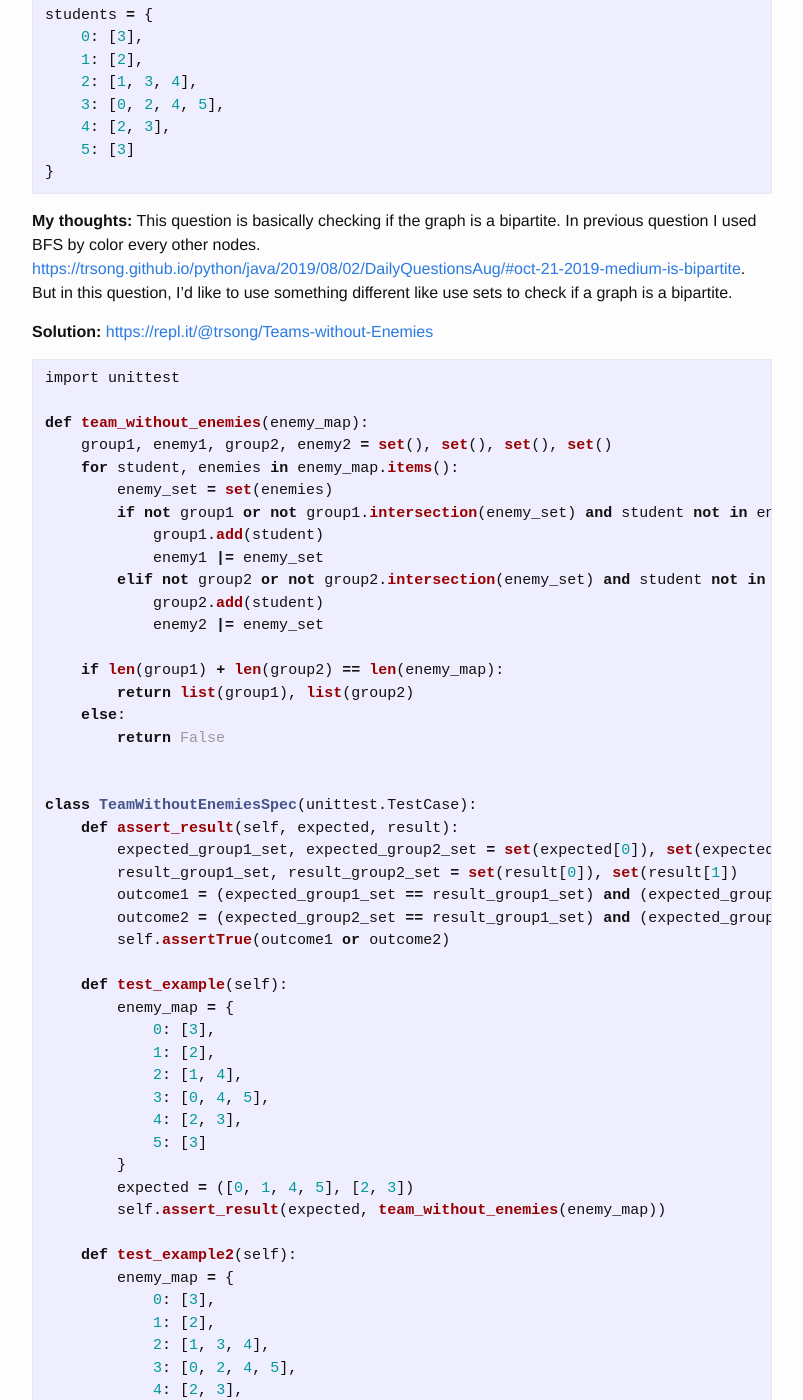
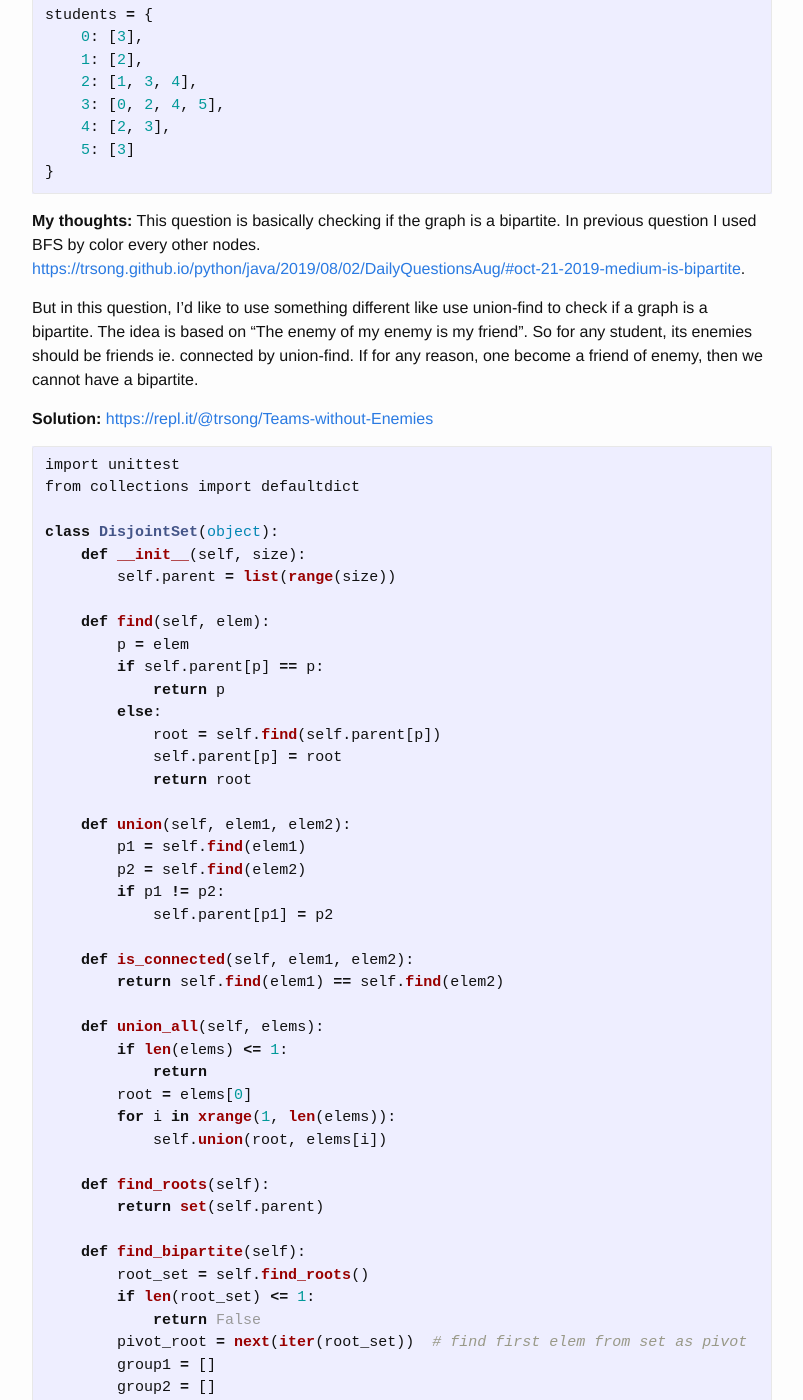
Before and after one commit to trsong/trsong.github.io, a Jekyll site: the page built from _posts/2020-02-01-DailyQuestionsFeb.md, in a window 1280 px wide and 1400 px high, scrolled down 9350 px. Shown: the whole window, without its empty margins (238-1041 px from the left). Built offline with Jekyll 4.4.1, drawn with Linux system fonts in a browser that asks for light colours; some of the changed text lies outside the part shown.

Commit message:
Fix incorrect solution in Feb 4 Solution

````diff
--- a/_posts/2020-02-01-DailyQuestionsFeb.md
+++ b/_posts/2020-02-01-DailyQuestionsFeb.md
@@ -411,27 +411,85 @@ students = {
 }
 ```
 
-**My thoughts:** This question is basically checking if the graph is a bipartite. In previous question I used BFS by color every other nodes. [https://trsong.github.io/python/java/2019/08/02/DailyQuestionsAug/#oct-21-2019-medium-is-bipartite](https://trsong.github.io/python/java/2019/08/02/DailyQuestionsAug/#oct-21-2019-medium-is-bipartite). But in this question, I'd like to use something different like use sets to check if a graph is a bipartite.
+**My thoughts:** This question is basically checking if the graph is a bipartite. In previous question I used BFS by color every other nodes. [https://trsong.github.io/python/java/2019/08/02/DailyQuestionsAug/#oct-21-2019-medium-is-bipartite](https://trsong.github.io/python/java/2019/08/02/DailyQuestionsAug/#oct-21-2019-medium-is-bipartite).
+
+But in this question, I'd like to use something different like use union-find to check if a graph is a bipartite. The idea is based on "The enemy of my enemy is my friend". So for any student, its enemies should be friends ie. connected by union-find. If for any reason, one become a friend of enemy, then we cannot have a bipartite.
 
 **Solution:** [https://repl.it/@trsong/Teams-without-Enemies](https://repl.it/@trsong/Teams-without-Enemies)
 ```py
 import unittest
+from collections import defaultdict
+
+class DisjointSet(object):
+    def __init__(self, size):
+        self.parent = list(range(size))
+
+    def find(self, elem):
+        p = elem
+        if self.parent[p] == p:
+            return p
+        else:
+            root = self.find(self.parent[p])
+            self.parent[p] = root
+            return root
+
+    def union(self, elem1, elem2):
+        p1 = self.find(elem1)
+        p2 = self.find(elem2)
+        if p1 != p2:
+            self.parent[p1] = p2
+
+    def is_connected(self, elem1, elem2):
+        return self.find(elem1) == self.find(elem2)
+
+    def union_all(self, elems):
+        if len(elems) <= 1:
+            return
+        root = elems[0]
+        for i in xrange(1, len(elems)):
+            self.union(root, elems[i])
+
+    def find_roots(self):
+        return set(self.parent)
+
+    def find_bipartite(self):
+        root_set = self.find_roots()
+        if len(root_set) <= 1:
+            return False
+        pivot_root = next(iter(root_set))  # find first elem from set as pivot
+        group1 = []
+        group2 = []
+        for i in xrange(len(self.parent)):
+            if self.is_connected(i, pivot_root):
+                group1.append(i)
+            else:
+                group2.append(i)
+        return group1, group2
+
 
 def team_without_enemies(enemy_map):
-    group1, enemy1, group2, enemy2 = set(), set(), set(), set()
+    if not enemy_map:
+        return [], []
+    if len(enemy_map) == 1:
+        return list(enemy_map.keys()), []
+
+    incompatible_map = defaultdict(set)
     for student, enemies in enemy_map.items():
-        enemy_set = set(enemies)
-        if not group1 or not group1.intersection(enemy_set) and student not in enemy1:
-            group1.add(student)
-            enemy1 |= enemy_set
-        elif not group2 or not group2.intersection(enemy_set) and student not in enemy2:
-            group2.add(student)
-            enemy2 |= enemy_set
+        for enemy in enemies:
+            incompatible_map[student].add(enemy)
+            incompatible_map[enemy].add(student)
 
-    if len(group1) + len(group2) == len(enemy_map):
-        return list(group1), list(group2)
-    else:
-        return False
+    uf = DisjointSet(len(incompatible_map))
+    for student, enemies in incompatible_map.items():
+        for enemy in enemies:
+            if uf.is_connected(student, enemy):
+                # One cannot be friend with enemy
+                return False
+
+        # All enemies are friends
+        uf.union_all(list(enemies))
+
+    return uf.find_bipartite()
 
 
 class TeamWithoutEnemiesSpec(unittest.TestCase):
@@ -471,8 +529,8 @@ class TeamWithoutEnemiesSpec(unittest.TestCase):
         self.assert_result(expected, team_without_enemies(enemy_map))
 
     def test_one_node_graph(self):
-        enemy_map = {1: []}
-        expected = ([1], [])
+        enemy_map = {0: []}
+        expected = ([0], [])
         self.assert_result(expected, team_without_enemies(enemy_map))
 
     def test_disconnect_graph(self):
@@ -504,6 +562,16 @@ class TeamWithoutEnemiesSpec(unittest.TestCase):
             4: []
         }
         self.assertFalse(team_without_enemies(enemy_map))
+
+    def test_square2(self):
+        enemy_map = {
+            0: [3],
+            1: [2],
+            2: [1],
+            3: [0, 2]
+        }
+        expected = ([0, 2], [1, 3])
+        self.assert_result(expected, team_without_enemies(enemy_map))
 
 
 if __name__ == '__main__':
````
